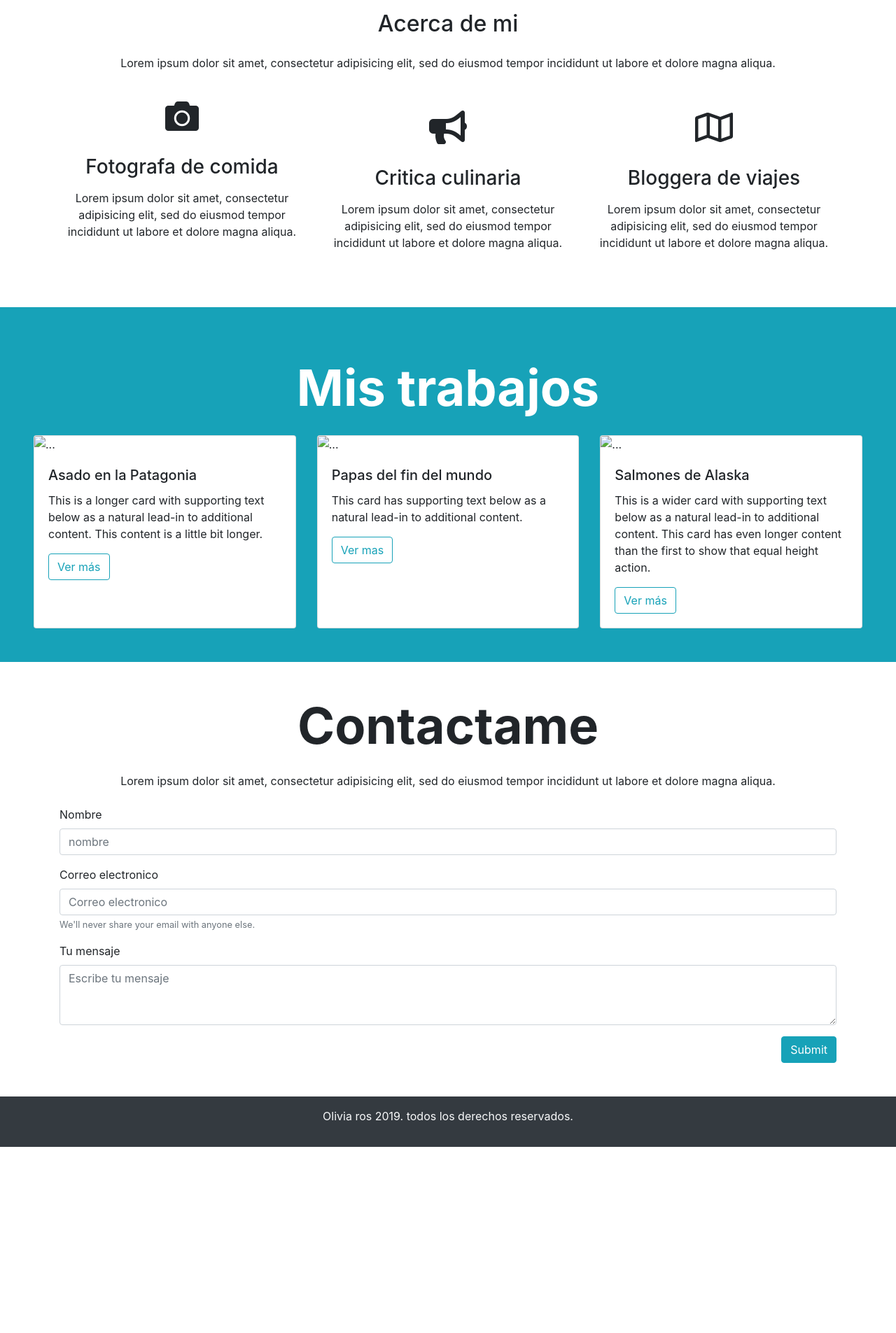
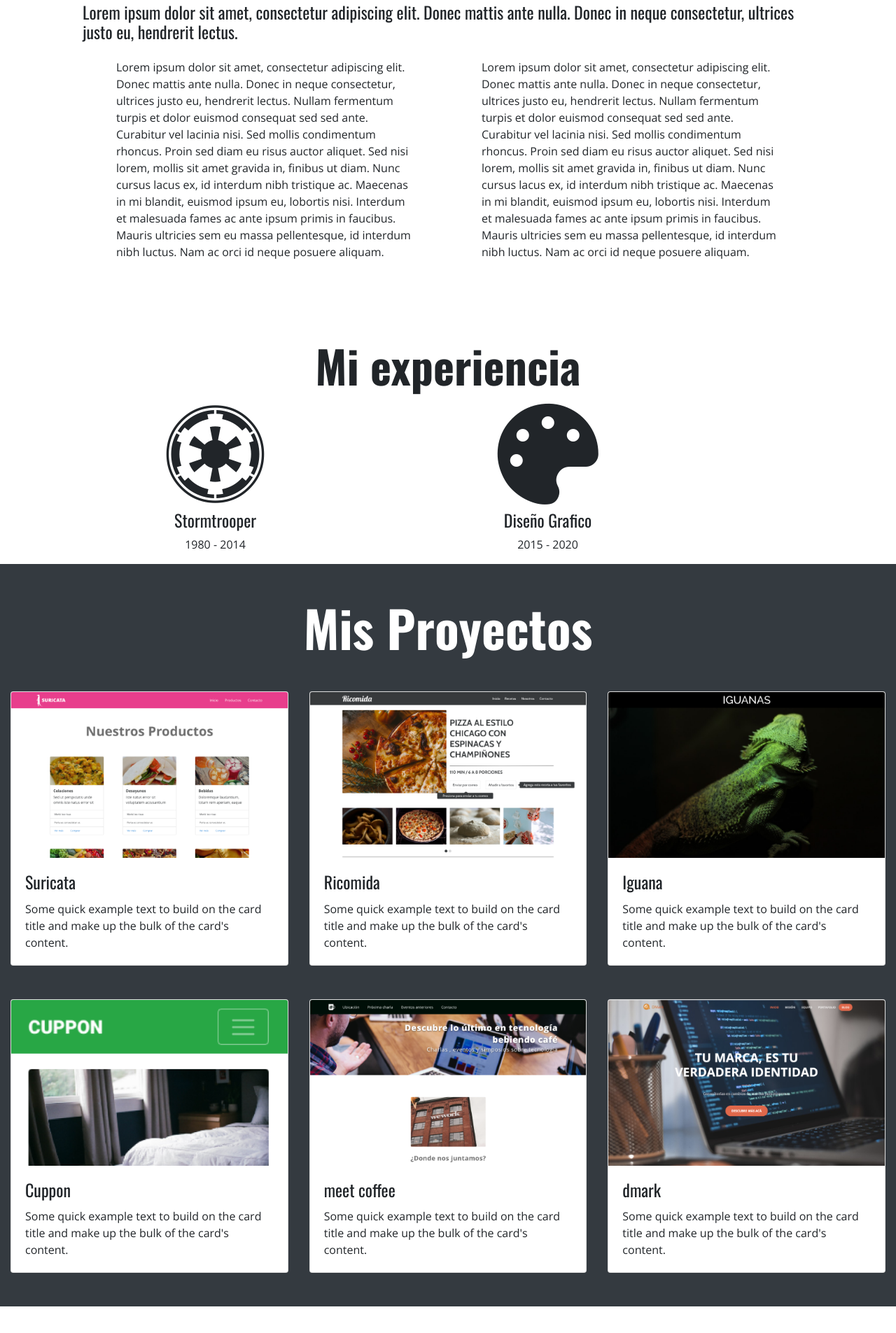
Before and after one commit to yinibacamila/desafio_latam_clase, a plain HTML site: page index.html in a window 1280 px wide. Shown: the part 623-2528 px from the top of the page at 70% size. Before the commit the page ends 2262 px from the top, so only its background shows below. Drawn offline with nearby package versions, Linux system fonts and the light colour scheme; a script that the page names is missing.

Commit message:
inicio del proyecto

```diff
--- a/index.html
+++ b/index.html
@@ -2,141 +2,153 @@
 <html lang="es" dir="ltr">
   <head>
     <meta charset="utf-8">
-    <title>Olivia Ros - Food Blogger</title
-
-  <meta name="viewport"content="width=device-width, initial-scale+1.0">
-<!--CSS de bootstrap 4.2.1-->
+    <title>Yiniba Camila</title>
+    <meta name="viewport" content="width=device-width, initial-scale=1.0">
+        <!---bootstrap--->
     <link rel="stylesheet" href="https://stackpath.bootstrapcdn.com/bootstrap/4.4.1/css/bootstrap.min.css" integrity="sha384-Vkoo8x4CGsO3+Hhxv8T/Q5PaXtkKtu6ug5TOeNV6gBiFeWPGFN9MuhOf23Q9Ifjh" crossorigin="anonymous">
-
-
-<!--Font-->
-<link href="https://fonts.googleapis.com/css?family=Raleway:400,700&display=swap" rel="stylesheet">
-<!--font awesome-->
+        <!---css--->
+    <link rel="stylesheet" href="assets/css/style.css">
+        <!---fonts--->
+<link href="https://fonts.googleapis.com/css?family=Open+Sans:400,600,700|Oswald:200,400,700&display=swap" rel="stylesheet">
+<!---fontawesome--->
 <link rel="stylesheet" href="https://use.fontawesome.com/releases/v5.6.3/css/all.css" integrity="sha384-UHRtZLI+pbxtHCWp1t77Bi1L4ZtiqrqD80Kn4Z8NTSRyMA2Fd33n5dQ8lWUE00s/" crossorigin="anonymous">
-
-<!--mi estilo-->
-<link rel="stylesheet" href="assets/css/style.css">
-
   </head>
   <body>
-    <!--navbar-->
-          <nav class="navbar navbar-expand-lg navbar-dark bg-dark fixed-top">
-<div class="container">
-            <a class="navbar-brand" href="#"><img src="assets/img/logo.png" alt="logo"></a>
+    <!---navbar--->
+    <nav class="navbar navbar-expand-lg navbar-dark bg-nav fixed-top">
+      <div id="nav-mobile" class="container">
+          <a class="navbar-brand" href="#inicio">Y</a>
           <button class="navbar-toggler" type="button" data-toggle="collapse" data-target="#navbarNav" aria-controls="navbarNav" aria-expanded="false" aria-label="Toggle navigation">
             <span class="navbar-toggler-icon"></span>
           </button>
           <div class="collapse navbar-collapse" id="navbarNav">
             <ul class="navbar-nav ml-auto">
               <li class="nav-item active">
-                  <a class="nav-link" href="#">Acerca de mí <span class="sr-only">(current)</span></a>
+                <a class="nav-link" href="#inicio">inicio</a>
               </li>
-                <li class="nav-item">
-                  <a class="nav-link" href="#">Trabajos</a>
+              <li class="nav-item active">
+                <a class="nav-link" href="#descripcion">Sobre mi <span class="sr-only">(current)</span></a>
               </li>
-                <li class="nav-item">
-                  <a class="nav-link" href="#">Contacto</a>
+              <li class="nav-item active">
+                <a class="nav-link" href="#experience">Experiencia</a>
+              </li>
+              <li class="nav-item active">
+                <a class="nav-link" href="#proyectos">Trabajos</a>
+              </li>
+              <li class="nav-item active">
+                <a class="nav-link" href="#contacto">Contacto</a>
               </li>
             </ul>
           </div>
       </div>
     </nav>
-
-<header class="hero text-light text-right pt-5 mt-5">
-  <<div class="container">
-    <<h1 class="display-1 font-weight-bold my-5">Comidas del fin del mundo</h1>
-    <p class="my-5">Lorem ipsum dolor sit amet, consectetur adipisicing elit, sed do eiusmod tempor incididunt ut labore et dolore magna aliqua.</p>
-    <a href="#" class="btn btn-outline-info btn-lg">Trabajos</a>
-    <a href="#" class="btn btn-info btn-lg">Contacto</a>
-  </div>
+<!---header--->
+      <header id="inicio" class="portada">
+          <h2 class="subtitulo">Hola me llamo</h2>
+          <h1>Yiniba Camila</h1>
       </header>
 
-
-<section class="container text-center my-5">
-  <h2>Acerca de mi</h2>
-  <p class="my-4"> Lorem ipsum dolor sit amet, consectetur adipisicing elit, sed do eiusmod tempor incididunt ut labore et dolore magna aliqua.</p>
-<div class="row">
-  <div class="col-md-4">
-      <i class="fas fa-camera fa-3x my-3"></i>
-      <h3 class="my-3">Fotografa de comida</h3>
-      <p class="my-3">Lorem ipsum dolor sit amet, consectetur adipisicing elit, sed do eiusmod tempor incididunt ut labore et dolore magna aliqua.</p>
-  </div>
-    <div class="col-md-4 my-3">
-      <i class="fas fa-bullhorn fa-3x my-3"></i>
-      <h3 class="my-3">Critica culinaria</h3>
-      <p class="my-3">Lorem ipsum dolor sit amet, consectetur adipisicing elit, sed do eiusmod tempor incididunt ut labore et dolore magna aliqua.</p>
-  </div>
-  <div class="col-md-4 my-3">
-      <i class="far fa-map fa-3x my-3"></i>
-      <h3 class="my-3">Bloggera de viajes</h3>
-      <p class="my-3">Lorem ipsum dolor sit amet, consectetur adipisicing elit, sed do eiusmod tempor incididunt ut labore et dolore magna aliqua.</p>
+<!---minibio--->
+<section id="descripcion" class="container my-5 p-5">
+    <h4>
+    Lorem ipsum dolor sit amet, consectetur adipiscing elit. Donec mattis ante nulla. Donec in neque consectetur, ultrices justo eu, hendrerit lectus.
+  </h4>
+    <div class="container px-lg-5">
+  <div class="row mx-lg-n5">
+    <div class="col py-3 px-lg-5">Lorem ipsum dolor sit amet, consectetur adipiscing elit. Donec mattis ante nulla. Donec in neque consectetur, ultrices justo eu, hendrerit lectus. Nullam fermentum turpis et dolor euismod consequat sed sed ante. Curabitur vel lacinia nisi. Sed mollis condimentum rhoncus. Proin sed diam eu risus auctor aliquet. Sed nisi lorem, mollis sit amet gravida in, finibus ut diam. Nunc cursus lacus ex, id interdum nibh tristique ac. Maecenas in mi blandit, euismod ipsum eu, lobortis nisi. Interdum et malesuada fames ac ante ipsum primis in faucibus. Mauris ultricies sem eu massa pellentesque, id interdum nibh luctus. Nam ac orci id neque posuere aliquam.</div>
+    <div class="col py-3 px-lg-5">Lorem ipsum dolor sit amet, consectetur adipiscing elit. Donec mattis ante nulla. Donec in neque consectetur, ultrices justo eu, hendrerit lectus. Nullam fermentum turpis et dolor euismod consequat sed sed ante. Curabitur vel lacinia nisi. Sed mollis condimentum rhoncus. Proin sed diam eu risus auctor aliquet. Sed nisi lorem, mollis sit amet gravida in, finibus ut diam. Nunc cursus lacus ex, id interdum nibh tristique ac. Maecenas in mi blandit, euismod ipsum eu, lobortis nisi. Interdum et malesuada fames ac ante ipsum primis in faucibus. Mauris ultricies sem eu massa pellentesque, id interdum nibh luctus. Nam ac orci id neque posuere aliquam.</div>
   </div>
 </div>
 </section>
-  <section class="container-fluid my-5 p-5 bg-info">
-    <h1 class="display-3 text-center font-weight-bold text-white m-4">Mis trabajos</h1>
-    <div class="card-deck">
-          <div class="card">
-            <img src="assets/img/card-1.jpg" class="card-img-top" alt="...">
+
+<!---experiencia--->
+<section id="experience" class="container text-center">
+  <h3>Mi experiencia</h3>
+<div class="row text-center">
+      <div class="col-md-5">
+        <i class="fab fa-empire p-2 fa-9x"></i>
+        <h4>Stormtrooper</h4>
+        <p>1980 - 2014</p>
+      </div>
+
+      <div class="col-md-5">
+        <i class="fas fa-palette p-2 fa-9x"></i>
+        <h4>Diseño Grafico</h4>
+        <p>2015 - 2020</p>
+      </div>
+
+</div>
+</section>
+
+<!---mis proyectos-->
+<section id="proyectos" class="container-fluid bg-dark pt-5 py-5">
+  <h3 class="display-3 text-center font-weight-bold text-white">Mis Proyectos</h3>
+<!---cards--->
+<div class="card-deck my-5">
+  <div class="card" style="width: 18rem;">
+    <img src="assets/img/suricata.png" class="card-img-top" alt="...">
     <div class="card-body">
-              <h5 class="card-title">Asado en la Patagonia</h5>
-              <p class="card-text">This is a longer card with supporting text below as a natural lead-in to additional content. This content is a little bit longer.</p>
-              <a href="#" class="btn btn-outline-info">Ver más</a>
+        <h4 class="card-title">Suricata</h4>
+      <p class="card-text">Some quick example text to build on the card title and make up the bulk of the card's content.</p>
     </div>
   </div>
-          <div class="card">
-            <img src="assets/img/card-2.jpg" class="card-img-top" alt="...">
+  <div class="card" style="width: 18rem;">
+    <img src="assets/img/ricomida.png" class="card-img-top" alt="...">
     <div class="card-body">
-              <h5 class="card-title">Papas del fin del mundo</h5>
-              <p class="card-text">This card has supporting text below as a natural lead-in to additional content.</p>
-              <a href="#" class="btn btn-outline-info">Ver mas</a>
+        <h4 class="card-title">Ricomida</h4>
+      <p class="card-text">Some quick example text to build on the card title and make up the bulk of the card's content.</p>
     </div>
   </div>
-          <div class="card">
-            <img src="assets/img/card-3.jpg" class="card-img-top" alt="...">
+  <div class="card" style="width: 18rem;">
+    <img src="assets/img/iguana_page.png" class="card-img-top" alt="...">
     <div class="card-body">
-              <h5 class="card-title">Salmones de Alaska</h5>
-              <p class="card-text">This is a wider card with supporting text below as a natural lead-in to additional content. This card has even longer content than the first to show that equal height action.</p>
-              <a href="#" class="btn btn-outline-info">Ver más</a>
+              <h4 class="card-title">Iguana</h4>
+      <p class="card-text">Some quick example text to build on the card title and make up the bulk of the card's content.</p>
+    </div>
+  </div>
+</div>
+<div class="card-deck">
+  <div class="card" style="width: 18rem;">
+    <img src="assets/img/cuppon.png" class="card-img-top" alt="...">
+    <div class="card-body">
+              <h4 class="card-title">Cuppon</h4>
+      <p class="card-text">Some quick example text to build on the card title and make up the bulk of the card's content.</p>
+    </div>
+  </div>
+  <div class="card" style="width: 18rem;">
+    <img src="assets/img/meet_coffee.png" class="card-img-top" alt="...">
+    <div class="card-body">
+              <h4 class="card-title">meet coffee</h4>
+      <p class="card-text">Some quick example text to build on the card title and make up the bulk of the card's content.</p>
+    </div>
+  </div>
+  <div class="card" style="width: 18rem;">
+    <img src="assets/img/dmark.png" class="card-img-top" alt="...">
+    <div class="card-body">
+              <h4 class="card-title">dmark</h4>
+      <p class="card-text">Some quick example text to build on the card title and make up the bulk of the card's content.</p>
     </div>
   </div>
 </div>
 </section>
-  <section class="container my-5">
-    <h2 class="display-3 font-weight-bold text-center my-4">Contactame</h2>
-    <p class="text-center my-4">Lorem ipsum dolor sit amet, consectetur adipisicing elit, sed do eiusmod tempor incididunt ut labore et dolore magna aliqua.</p>
-    <form>
-        <div class="form-group">
-          <label for="formGroupExampleInput">Nombre</label>
-          <input type="text" class="form-control" id="formGroupExampleInput" placeholder="nombre">
+<!---formulario--->
+<div id="contacto"  class="typeform-widget" data-url="https://yinibacamila1995.typeform.com/to/imSOvK" style="width: 100%; height: 500px;"></div> <script> (function() { var qs,js,q,s,d=document, gi=d.getElementById, ce=d.createElement, gt=d.getElementsByTagName, id="typef_orm", b="https://embed.typeform.com/"; if(!gi.call(d,id)) { js=ce.call(d,"script"); js.id=id; js.src=b+"embed.js"; q=gt.call(d,"script")[0]; q.parentNode.insertBefore(js,q) } })() </script> <div style="font-family: Sans-Serif;font-size: 12px;color: #999;opacity: 0.5; padding-top: 5px;"> powered by <a href="https://admin.typeform.com/signup?utm_campaign=imSOvK&utm_source=typeform.com-01E7N5XK52ZQ2E2XJNKWJ19VEK-free&utm_medium=typeform&utm_content=typeform-embedded-poweredbytypeform&utm_term=ES" style="color: #999" target="_blank">Typeform</a> </div>
+
+<footer id="footer" class="text-center text-light p-5">
+<div class="container">
+  <h4>Yiniba Camila</h4>
+<a href="#">  <i class="fab fa-github-square fa-5x text-light"></i></a>
+<a href="https://www.linkedin.com/in/yiniba-camila-castillo-palencia-369052177?trk=people-guest_people_search-card">  <i class="fab fa-linkedin fa-5x text-light"></i></a>
+<a href="https://twitter.com/Yinibacamila">  <i class="fab fa-twitter-square fa-5x text-light"></i></a>
+<a href="https://www.facebook.com/yiniba.camila">  <i class="fab fa-facebook-square fa-5x text-light"></i></a>
 </div>
+</footer>
+    <script src="https://code.jquery.com/jquery-3.5.1.js" integrity="sha256-QWo7LDvxbWT2tbbQ97B53yJnYU3WhH/C8ycbRAkjPDc=" crossorigin="anonymous"></script>
+    <script src="https://cdn.jsdelivr.net/npm/popper.js@1.16.0/dist/umd/popper.min.js" integrity="sha384-Q6E9RHvbIyZFJoft+2mJbHaEWldlvI9IOYy5n3zV9zzTtmI3UksdQRVvoxMfooAo" crossorigin="anonymous"></script>
+    <script src="https://stackpath.bootstrapcdn.com/bootstrap/4.4.1/js/bootstrap.min.js" integrity="sha384-wfSDF2E50Y2D1uUdj0O3uMBJnjuUD4Ih7YwaYd1iqfktj0Uod8GCExl3Og8ifwB6" crossorigin="anonymous"></script>
+<!---miscript--->
+    <script src="assets/js/script.js">
 
-        <div class="form-group">
-          <label for="exampleInputEmail1">Correo electronico</label>
-          <input type="email" class="form-control" id="exampleInputEmail1" aria-describedby="emailHelp" placeholder="Correo electronico">
-          <small id="emailHelp" class="form-text text-muted">We'll never share your email with anyone else.</small>
-        </div>
-        <div class="form-group">
-    <label for="exampleFormControlTextarea1">Tu mensaje</label>
-    <textarea class="form-control" id="exampleFormControlTextarea1" rows="3" placeholder="Escribe tu mensaje"></textarea>
-  </div>
-        <div class="text-right">
-          <button type="submit" class="btn btn-info">Submit</button>
-
-        </div>
-</form>
-  </section>
-
-  <footer class="bg-dark text-center text-light p-3">
-<p>Olivia ros 2019. todos los derechos reservados.</p>
-  </footer>
-
-    <!--Jquery 3.3.1-->
-    <script src="https://code.jquery.com/jquery-3.4.1.slim.min.js" integrity="sha384-J6qa4849blE2+poT4WnyKhv5vZF5SrPo0iEjwBvKU7imGFAV0wwj1yYfoRSJoZ+n" crossorigin="anonymous"></script>
-<!--Pooper JS 1.14.3-->
-    <script src="https://cdn.jsdelivr.net/npm/popper.js@1.16.0/dist/umd/popper.min.js" integrity="sha384-Q6E9RHvbIyZFJoft+2mJbHaEWldlvI9IOYy5n3zV9zzTtmI3UksdQRVvoxMfooAo" crossorigin="anonymous"></script>
-<!--bootstrap JS 4.2.1-->
-    <script src="https://stackpath.bootstrapcdn.com/bootstrap/4.4.1/js/bootstrap.min.js" integrity="sha384-wfSDF2E50Y2D1uUdj0O3uMBJnjuUD4Ih7YwaYd1iqfktj0Uod8GCExl3Og8ifwB6" crossorigin="anonymous"></script>
-
+    </script>
   </body>
 </html>
```
Also changed, not shown: assets/js/script.js (added, +17 -0 lines), assets/css/style.css (renamed from styles.css), assets/img/camila.JPG (added), assets/img/camila.png (added), assets/img/cuppon.png (added), assets/img/dmark.png (added), assets/img/iguana_page.png (added), assets/img/meet_coffee.png (added), assets/img/ricomida.png (added), assets/img/suricata.png (added), 1 other file. Lines whose indentation alone changed are shown as unchanged.
